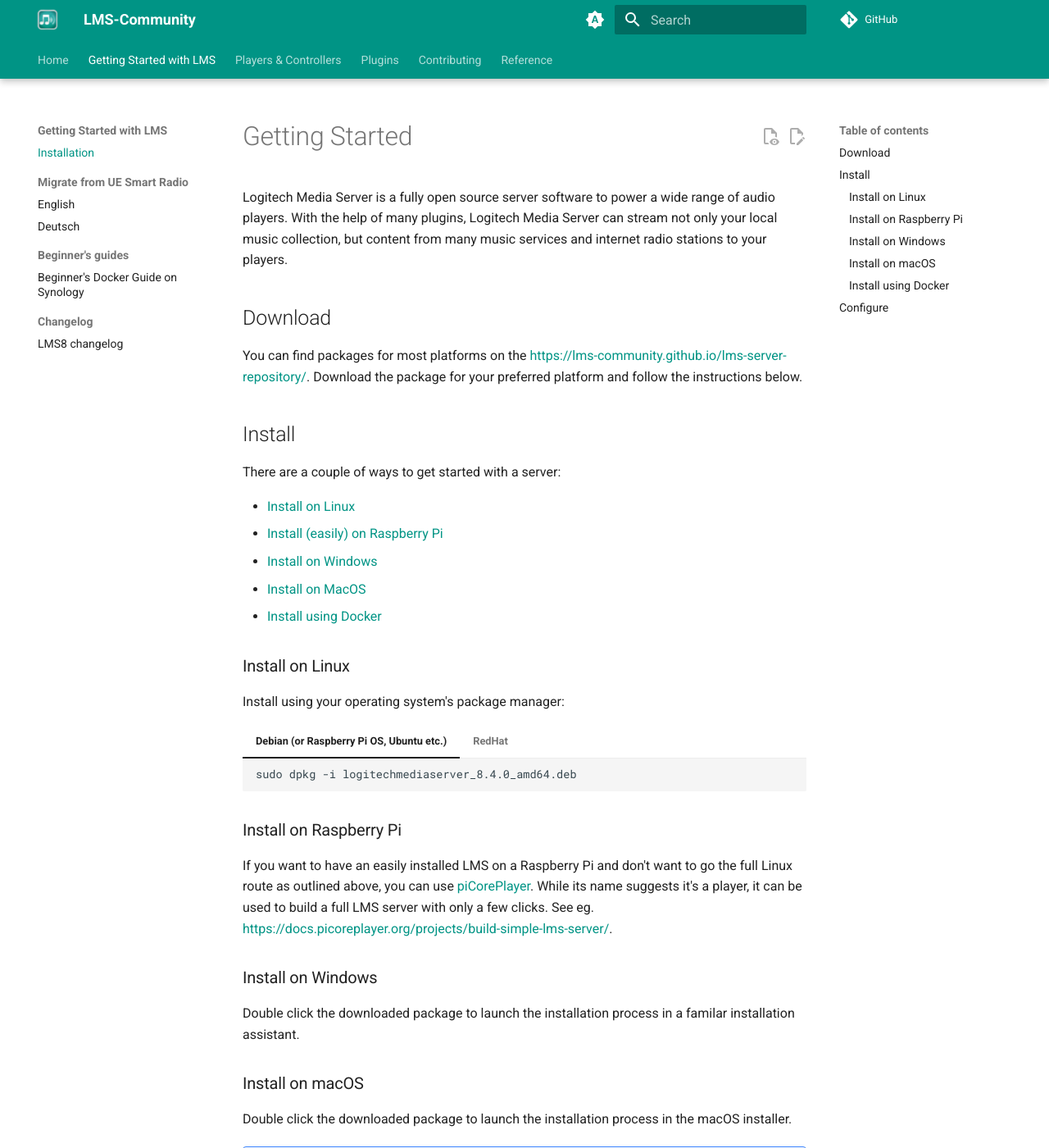
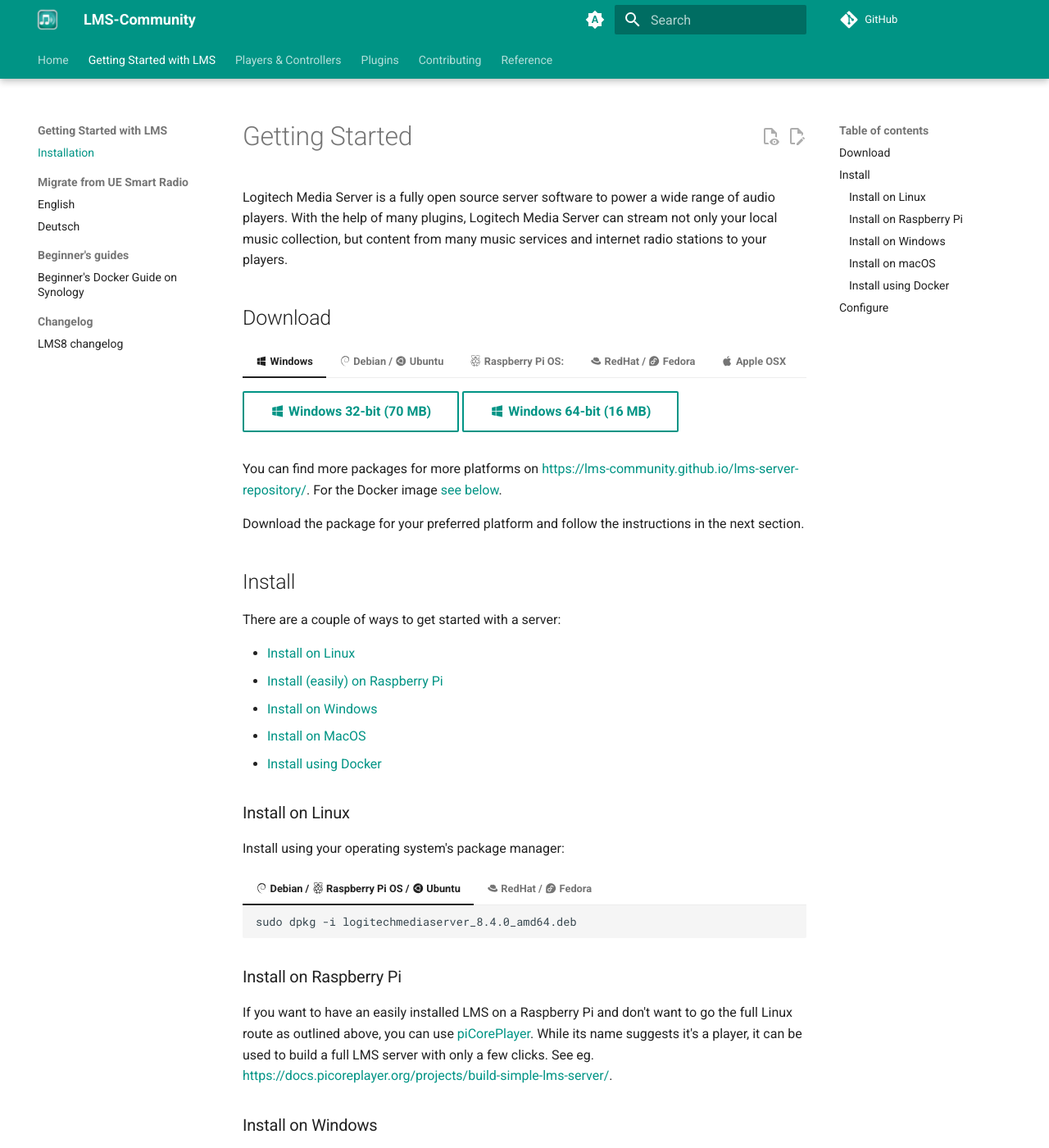
Before and after one commit to LMS-Community/lms-community.github.io, an MkDocs documentation site: the page built from docs/getting-started/index.md, in a window 1280 px wide and 1400 px high. Shown: the whole window at 82% size. Built offline with MkDocs 1.6.1 and Material for MkDocs 9.7.7, drawn with Linux system fonts in a browser that asks for light colours; comment, search, counter and statistics services are not loaded.

Commit message:
Add direct downloads section to the Getting Started document.

````diff
--- a/docs/getting-started/index.md
+++ b/docs/getting-started/index.md
@@ -9,7 +9,36 @@
 
 ## Download
 
-You can find packages for most platforms on the [https://lms-community.github.io/lms-server-repository/](https://lms-community.github.io/lms-server-repository/). Download the package for your preferred platform and follow the instructions below.
+<!--
+	Do not edit this below section marked with DOWNLOADS/ENDDONWLOADS! It is automatically generated from the repository files.
+	Any change to the file would be overwritten next time changes from the plugin repository are embedded.
+	If you'd like to apply a change, update the plugin's repository file
+	(https://github.com/LMS-Community/lms-server-repository) instead.
+-->
+<!--DOWNLOADS-->
+
+=== ":material-microsoft-windows: Windows"
+    [:material-microsoft-windows: Windows 32-bit (70 MB)](https://downloads.slimdevices.com/LogitechMediaServer_v8.4.0/LogitechMediaServer-8.4.0.exe){ .md-button }
+    [:material-microsoft-windows: Windows 64-bit (16 MB)](https://downloads.slimdevices.com/LogitechMediaServer_v8.4.0/LogitechMediaServer-8.4.0-win64.exe){ .md-button }
+
+=== ":material-debian: Debian / :material-ubuntu: Ubuntu"
+    [:material-debian: Debian / :material-ubuntu: Ubuntu x86_64 (25 MB)](https://downloads.slimdevices.com/LogitechMediaServer_v8.4.0/logitechmediaserver_8.4.0_amd64.deb){ .md-button }
+    [:material-debian: Debian / :material-ubuntu: Ubuntu - ARM (32 MB)](https://downloads.slimdevices.com/LogitechMediaServer_v8.4.0/logitechmediaserver_8.4.0_arm.deb){ .md-button }
+
+=== ":simple-raspberrypi: Raspberry Pi OS:"
+    [:simple-raspberrypi: Raspberry Pi OS (32 MB)](https://downloads.slimdevices.com/LogitechMediaServer_v8.4.0/logitechmediaserver_8.4.0_arm.deb){ .md-button }
+
+=== ":material-redhat: RedHat / :material-fedora: Fedora"
+    [:material-redhat: RedHat / :material-fedora: Fedora (87 MB)](https://downloads.slimdevices.com/LogitechMediaServer_v8.4.0/logitechmediaserver-8.4.0-1.noarch.rpm){ .md-button }
+
+=== ":material-apple: Apple OSX"
+    [:material-apple: Apple OSX (44 MB)](https://downloads.slimdevices.com/LogitechMediaServer_v8.4.0/LogitechMediaServer-8.4.0.pkg){ .md-button }
+
+<!--ENDDOWNLOADS-->
+
+You can find more packages for more platforms on [https://lms-community.github.io/lms-server-repository/](https://lms-community.github.io/lms-server-repository/). For the Docker image [see below](#install-using-docker).
+
+Download the package for your preferred platform and follow the instructions in the next section.
 
 ## Install
 
@@ -25,13 +54,13 @@
 
 Install using your operating system's package manager:
 
-=== "Debian  (or Raspberry Pi OS, Ubuntu etc.)"
+=== ":material-debian: Debian / :simple-raspberrypi: Raspberry Pi OS / :material-ubuntu: Ubuntu"
 
     ```
     sudo dpkg -i logitechmediaserver_8.4.0_amd64.deb
     ```
 
-=== "RedHat"
+=== ":material-redhat: RedHat / :material-fedora: Fedora"
 
     ```
     sudo rpm -i logitechmediaserver-8.4.0-1.noarch.rpm
````
Also changed, not shown: 2 other files.
